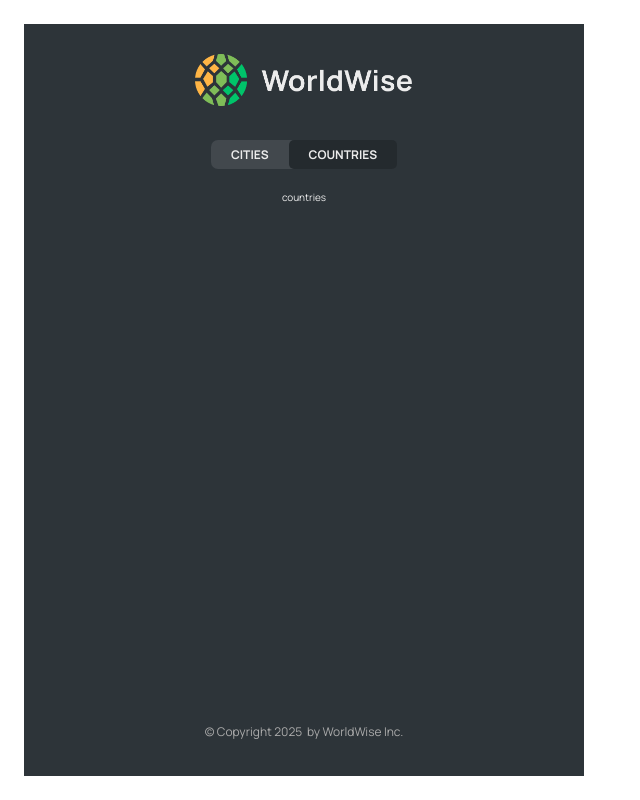
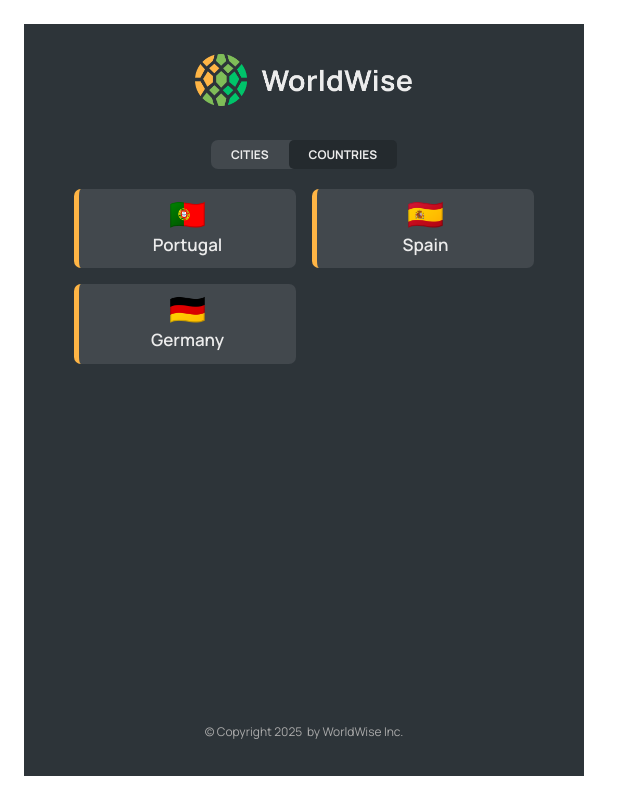
Before and after one commit to JanaTSCH/WorldWise-with-Vite, a React (Vite) app in the folder worldwise/: page /app/countries in a window 1280 px wide. Shown: the whole page, without its empty margins (0-640 px from the left). Built offline with nearby package versions, Linux system fonts and the light colour scheme; data requests are answered from the project's data file.

Commit message:
City/country

```diff
--- a/worldwise/data/cities.json
+++ b/worldwise/data/cities.json
@@ -35,6 +35,30 @@
         "lng": 13.376933665713324
       },
       "id": 98443197
+    },
+    {
+      "cityName": "Faro",
+      "country": "Portugal",
+      "emoji": "🇵🇹",
+      "date": "2027-10-31T15:59:59.138Z",
+      "notes": "My favorite city so far!",
+      "position": {
+        "lat": 38.727881642324164,
+        "lng": -9.140900099907554
+      },
+      "id": 739453453
+    },
+    {
+      "cityName": "Barselona",
+      "country": "Spain",
+      "emoji": "🇪🇸",
+      "date": "2027-07-15T08:22:53.976Z",
+      "notes": "",
+      "position": {
+        "lat": 40.46635901755316,
+        "lng": -3.7133789062500004
+      },
+      "id": 174353453453
     }
   ]
 }
--- a/worldwise/package.json
+++ b/worldwise/package.json
@@ -7,9 +7,11 @@
     "dev": "vite",
     "build": "vite build",
     "lint": "eslint . --ext js,jsx --report-unused-disable-directives --max-warnings 0",
-    "preview": "vite preview"
+    "preview": "vite preview",
+    "server": "json-server --watch data/cities.json --port 8000"
   },
   "dependencies": {
+    "json-server": "^1.0.0-beta.3",
     "react": "^18.2.0",
     "react-dom": "^18.2.0",
     "react-router-dom": "^6.29.0"
--- a/worldwise/src/App.jsx
+++ b/worldwise/src/App.jsx
@@ -1,12 +1,36 @@
+import { useEffect, useState } from "react";
 import { BrowserRouter, Routes, Route } from "react-router-dom";
+
 import Product from "./pages/Product";
 import Pricing from "./pages/Pricing";
 import Homepage from "./pages/Homepage";
 import PageNotFound from "./pages/PageNotFound";
 import AppLayout from "./pages/AppLayout";
 import Login from "./pages/Login";
+import CityList from "./components/CityList";
+import CountriesList from "./components/CountriesList";
 
+const BASE_URL = "http://localhost:8000";
 function App() {
+  const [cities, setCities] = useState([]);
+  const [isLoading, setIsLoading] = useState(false);
+
+  useEffect(function () {
+    async function fetchCities() {
+      try {
+        setIsLoading(true);
+        const res = await fetch(`${BASE_URL}/cities`);
+        const data = await res.json();
+        setCities(data);
+      } catch {
+        alert("There was an error loading cities");
+      } finally {
+        setIsLoading(false);
+      }
+    }
+    fetchCities();
+  }, []);
+
   return (
     <div>
       <BrowserRouter>
@@ -16,9 +40,19 @@
           <Route path="product" element={<Product />} />
           <Route path="/login" element={<Login />} />
           <Route path="app" element={<AppLayout />}>
-            <Route index element={<p>LIST</p>} />
-            <Route path="cities" index element={<p>cities</p>} />
-            <Route path="countries" element={<p>countries</p>} />
+            <Route
+              index
+              element={<CityList cities={cities} isLoading={isLoading} />}
+            />
+            <Route
+              path="cities"
+              index
+              element={<CityList cities={cities} isLoading={isLoading} />}
+            />
+            <Route
+              path="countries"
+              element={<CountriesList cities={cities} isLoading={isLoading} />}
+            />
             <Route path="form" element={<p>form</p>} />
           </Route>
           <Route path="*" element={<PageNotFound />} />
--- /dev/null
+++ b/worldwise/src/components/CityItem.jsx
@@ -0,0 +1,33 @@
+import styles from "./CityItem.module.css";
+
+const formatDate = (date) =>
+  new Intl.DateTimeFormat("en", {
+    day: "numeric",
+    month: "long",
+    year: "numeric",
+    weekday: "long",
+  }).format(new Date(date));
+
+const flagemojiToPNG = (flag) => {
+  var countryCode = Array.from(flag, (codeUnit) => codeUnit.codePointAt())
+    .map((char) => String.fromCharCode(char - 127397).toLowerCase())
+    .join("");
+  return (
+    <img src={`https://flagcdn.com/24x18/${countryCode}.png`} alt="flag" />
+  );
+};
+
+function CityItem({ city }) {
+  console.log(city);
+  const { cityName, emoji, date } = city;
+  return (
+    <li className={styles.cityItem}>
+      <span className={styles.emoji}>{flagemojiToPNG(emoji)}</span>
+      <h3 className={styles.name}>{cityName}</h3>
+      <time className={styles.date}>({formatDate(date)})</time>
+      <button className={styles.deleteBtn}>&times;</button>
+    </li>
+  );
+}
+
+export default CityItem;
--- /dev/null
+++ b/worldwise/src/components/CityList.jsx
@@ -0,0 +1,22 @@
+import styles from "./CityList.module.css";
+import Spinner from "./Spinner";
+import CityItem from "./CityItem";
+import Message from "./Message";
+
+function CityList({ cities, isLoading }) {
+  if (isLoading) return <Spinner />;
+
+  if (!cities.length)
+    return (
+      <Message message="Add your first city by clicking on a point on the map" />
+    );
+  return (
+    <ul className={styles.cityList}>
+      {cities.map((city) => (
+        <CityItem city={city} key={city.id} />
+      ))}
+    </ul>
+  );
+}
+
+export default CityList;
--- /dev/null
+++ b/worldwise/src/components/CountriesList.jsx
@@ -0,0 +1,29 @@
+import styles from "./CountryList.module.css";
+import Spinner from "./Spinner";
+import Message from "./Message";
+import CountryItem from "./CountryItem";
+
+function CountriesList({ cities, isLoading }) {
+  if (isLoading) return <Spinner />;
+
+  if (!cities.length)
+    return (
+      <Message message="Add your first city by clicking on a point on the map" />
+    );
+
+  const countries = cities.reduce((arr, city) => {
+    if (!arr.map((el) => el.country).includes(city.country))
+      return [...arr, { country: city.country, emoji: city.emoji }];
+    else return arr;
+  }, []);
+
+  return (
+    <ul className={styles.countryList}>
+      {countries.map((country) => (
+        <CountryItem country={country} />
+      ))}
+    </ul>
+  );
+}
+
+export default CountriesList;
--- a/worldwise/src/components/CountryList.module.css
+++ b/worldwise/src/components/CountryList.module.css
@@ -2,11 +2,12 @@
   width: 100%;
   height: 65vh;
   list-style: none;
-  overflow-y: scroll;
+  overflow-y: hidden;
   overflow-x: hidden;
 
   display: grid;
   grid-template-columns: 1fr 1fr;
   align-content: start;
   gap: 1.6rem;
+  margin-bottom: 5px;
 }
--- a/worldwise/src/components/Sidebar.jsx
+++ b/worldwise/src/components/Sidebar.jsx
@@ -11,6 +11,7 @@
       <Outlet />
 
       <footer className={styles.footer}>
+        <br />
         <p className={styles.copyright}>
           &copy; Copyright {new Date().getFullYear()}
           &nbsp; by WorldWise Inc.
```
Also changed, not shown: 1 other file (tests, documents, lock files or other folders).
